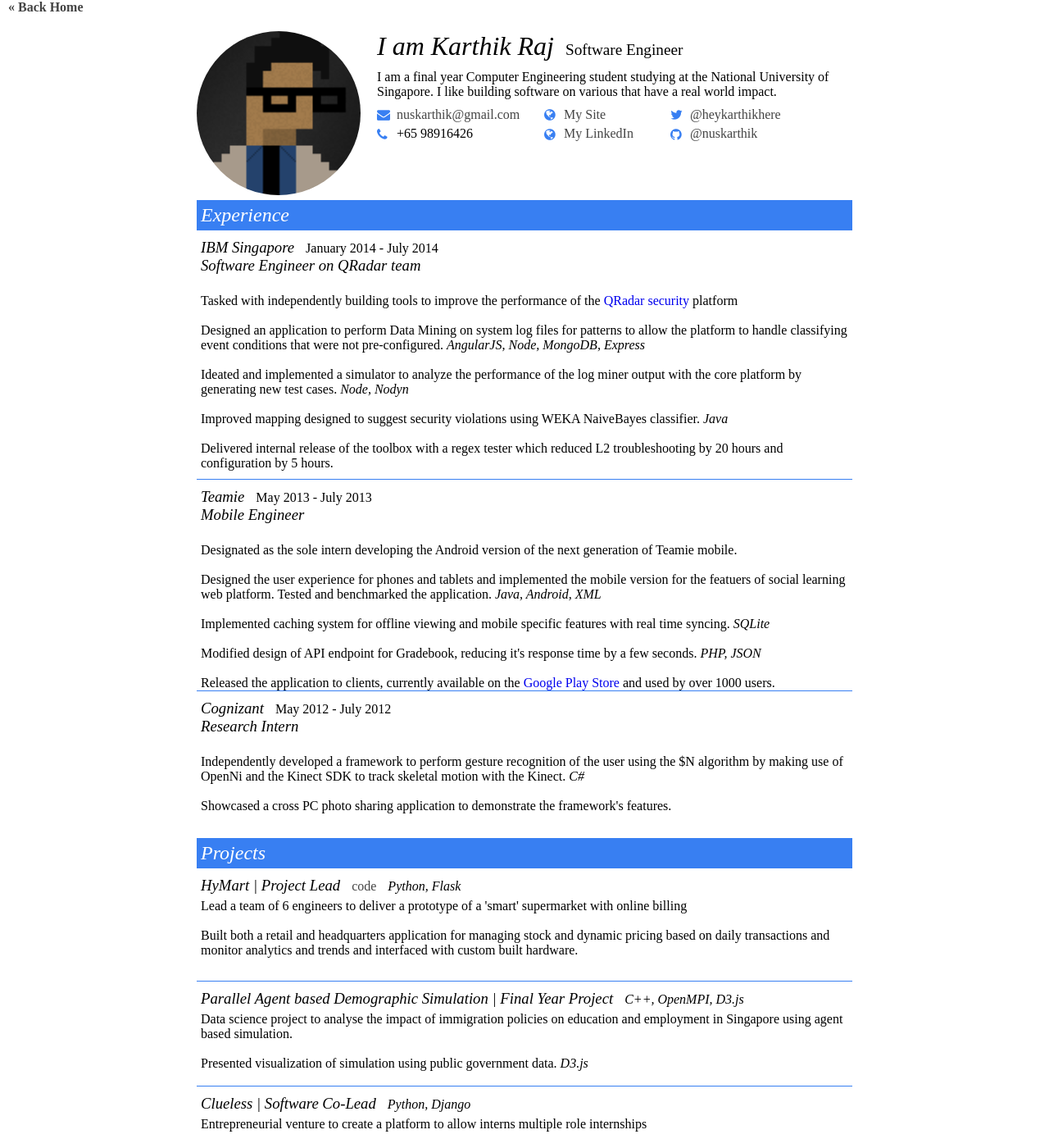
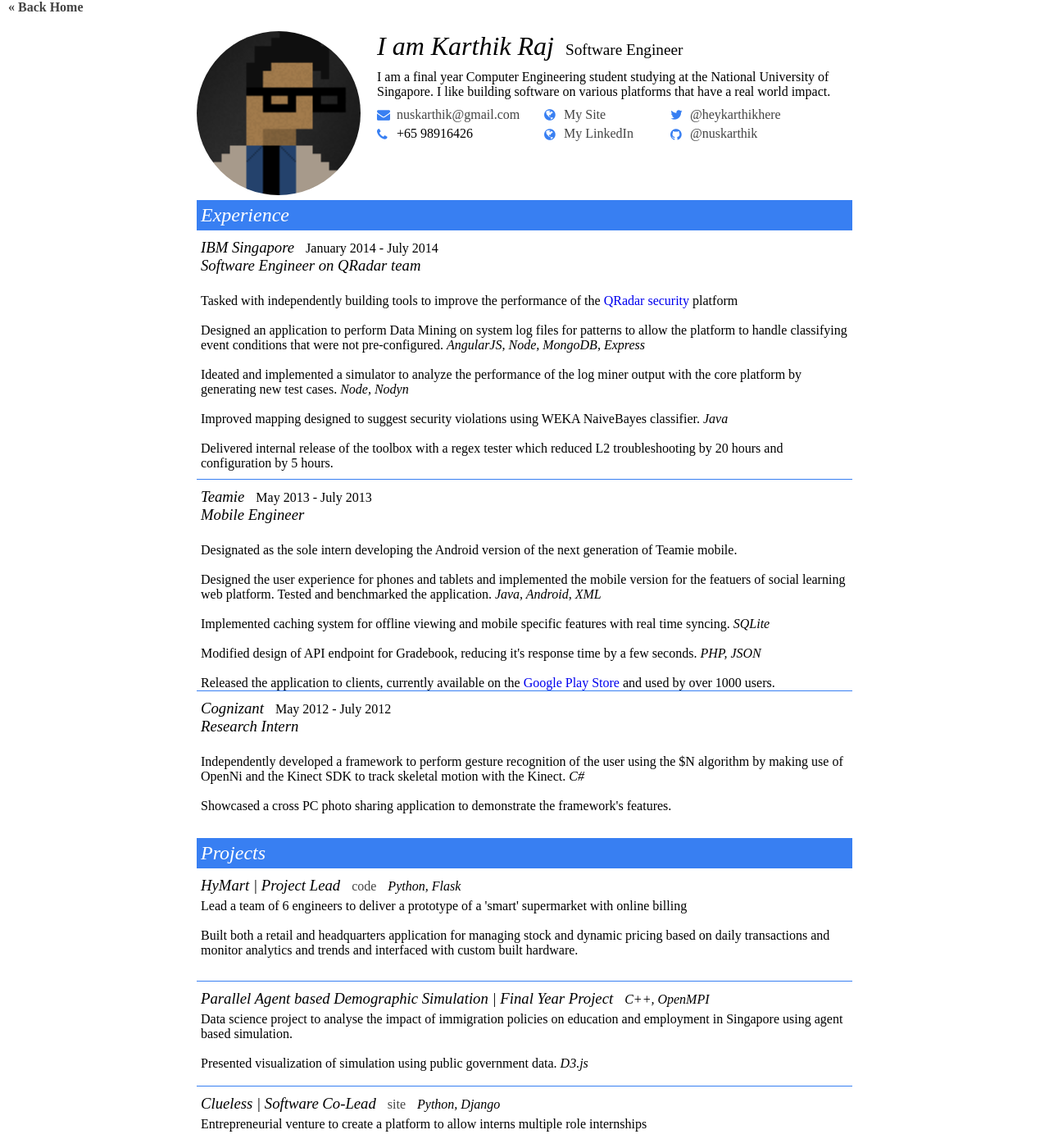
Before and after one commit to nuskarthik/karthik.github.io, a Jekyll site: the page built from cv.html, in a window 1280 px wide and 1400 px high. Shown: the whole window at 82% size. Built offline with Jekyll 4.4.1, drawn with Linux system fonts in a browser that asks for light colours; some web fonts are replaced.

Commit message:
added links for site

```diff
--- a/cv.html
+++ b/cv.html
@@ -11,7 +11,7 @@
       <span class='cv-card-job'>Software Engineer</span>
     </div>
     <div class='cv-card-bio'>
-      <p>I am a final year Computer Engineering student studying at the National University of Singapore. I like building software on various that have a real world impact.</p>
+      <p>I am a final year Computer Engineering student studying at the National University of Singapore. I like building software on various platforms that have a real world impact.</p>
     </div>
     <div class='cv-card-contact'>
       <ul class='cv-contact-personal'>
@@ -192,7 +192,7 @@
         <div class='cv-full-width-item-header'>
           <h3 class='cv-full-width-item-title'>Parallel Agent based Demographic Simulation | Final Year Project</h3>
           <span class='cv-full-width-item-date'>
-            <em>C++, OpenMPI, D3.js</em>
+            <em>C++, OpenMPI</em>
           </span>
         </div>
         <div class='cv-full-width-item-desc'>
@@ -207,6 +207,7 @@
       <li class='cv-full-width-item'>
         <div class='cv-full-width-item-header'>
           <h3 class='cv-full-width-item-title'>Clueless | Software Co-Lead</h3>
+          <a class='cv-full-width-item-link' href='http://www.clueless.sg'>site</a>
           <span class='cv-full-width-item-date'>
             <em>Python, Django</em>
           </span>
```
Also changed, not shown: other parts of cv.html (+1 -1 lines), 1 other file.
